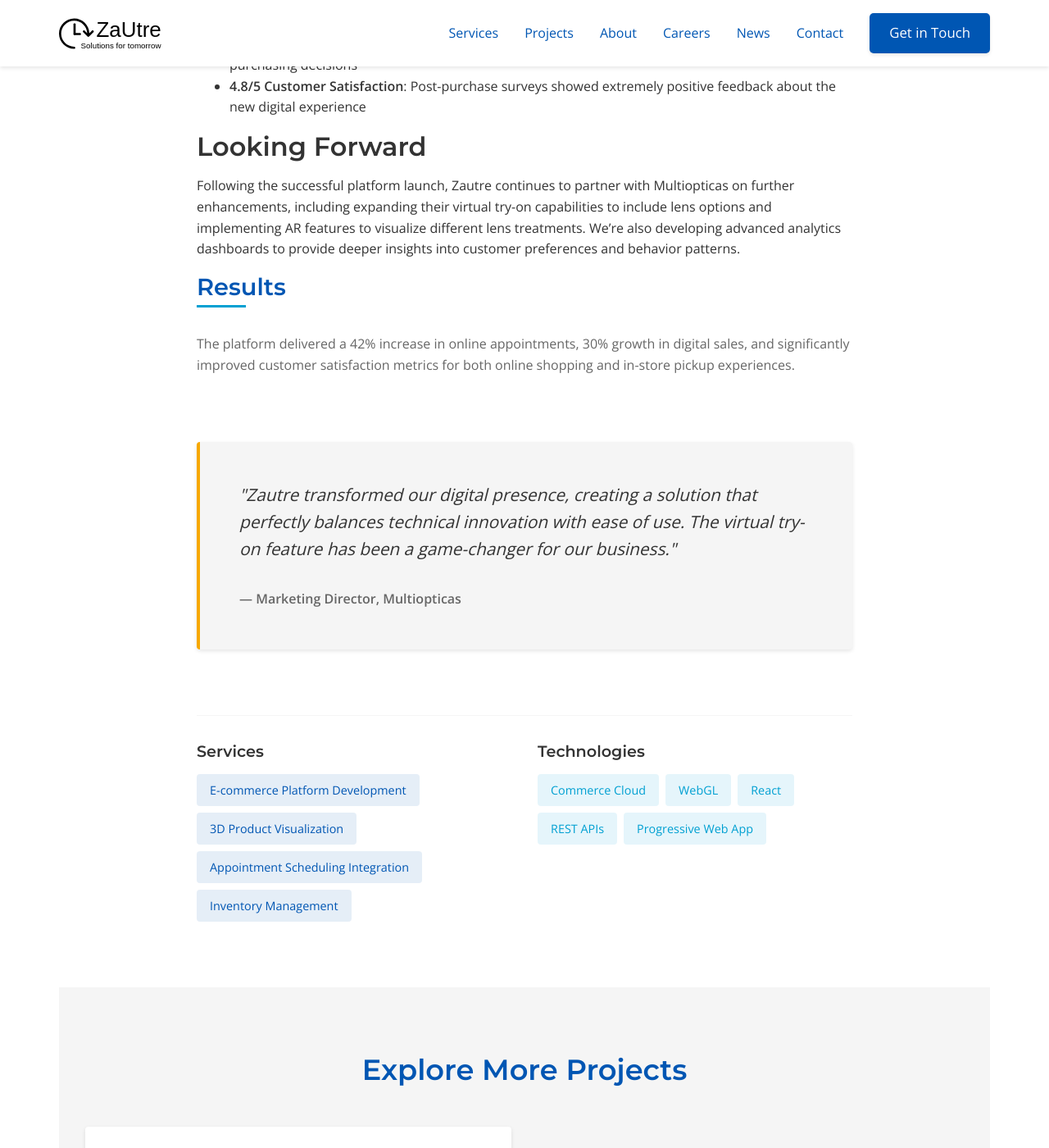
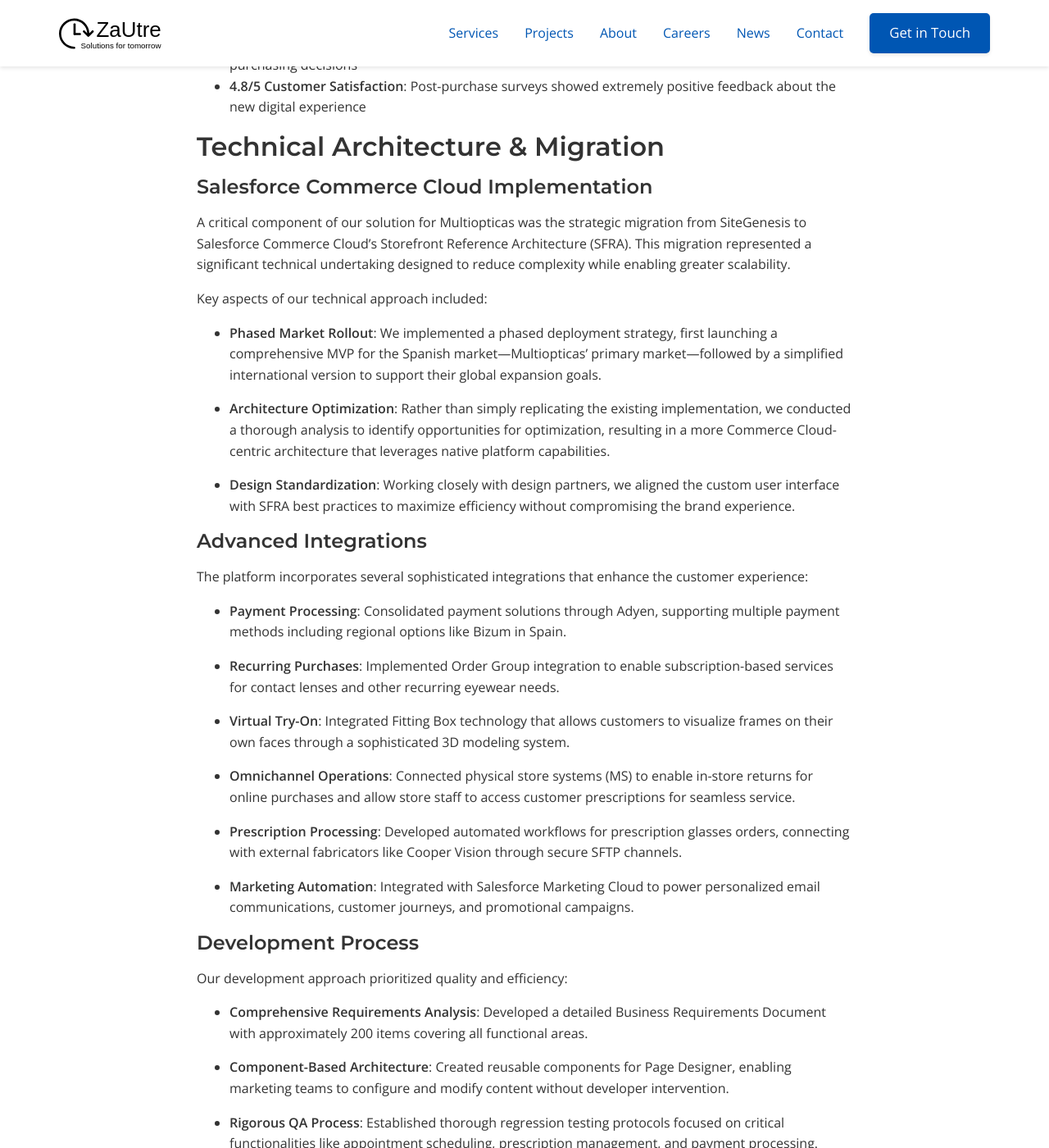
Before and after one commit to ZaUtre/zautre.com, a Jekyll site: the page built from _projects/multiopticas.md, in a window 1280 px wide and 1400 px high, scrolled down 3534 px. Shown: the whole window at 82% size. Built offline with Jekyll 4.4.1, drawn with Linux system fonts in a browser that asks for light colours; grey boxes are pictures that could not be loaded.

Commit message:
update multiopticas

```diff
--- a/_projects/multiopticas.md
+++ b/_projects/multiopticas.md
@@ -91,6 +91,46 @@
 - **25% Reduction in Return Rate**: Virtual try-on technology helped customers make more confident purchasing decisions
 - **4.8/5 Customer Satisfaction**: Post-purchase surveys showed extremely positive feedback about the new digital experience
 
+## Technical Architecture & Migration
+
+### Salesforce Commerce Cloud Implementation
+
+A critical component of our solution for Multiopticas was the strategic migration from SiteGenesis to Salesforce Commerce Cloud's Storefront Reference Architecture (SFRA). This migration represented a significant technical undertaking designed to reduce complexity while enabling greater scalability.
+
+Key aspects of our technical approach included:
+
+- **Phased Market Rollout**: We implemented a phased deployment strategy, first launching a comprehensive MVP for the Spanish market—Multiopticas' primary market—followed by a simplified international version to support their global expansion goals.
+
+- **Architecture Optimization**: Rather than simply replicating the existing implementation, we conducted a thorough analysis to identify opportunities for optimization, resulting in a more Commerce Cloud-centric architecture that leverages native platform capabilities.
+
+- **Design Standardization**: Working closely with design partners, we aligned the custom user interface with SFRA best practices to maximize efficiency without compromising the brand experience.
+
+### Advanced Integrations
+
+The platform incorporates several sophisticated integrations that enhance the customer experience:
+
+- **Payment Processing**: Consolidated payment solutions through Adyen, supporting multiple payment methods including regional options like Bizum in Spain.
+
+- **Recurring Purchases**: Implemented Order Group integration to enable subscription-based services for contact lenses and other recurring eyewear needs.
+
+- **Virtual Try-On**: Integrated Fitting Box technology that allows customers to visualize frames on their own faces through a sophisticated 3D modeling system.
+
+- **Omnichannel Operations**: Connected physical store systems (MS) to enable in-store returns for online purchases and allow store staff to access customer prescriptions for seamless service.
+
+- **Prescription Processing**: Developed automated workflows for prescription glasses orders, connecting with external fabricators like Cooper Vision through secure SFTP channels.
+
+- **Marketing Automation**: Integrated with Salesforce Marketing Cloud to power personalized email communications, customer journeys, and promotional campaigns.
+
+### Development Process
+
+Our development approach prioritized quality and efficiency:
+
+- **Comprehensive Requirements Analysis**: Developed a detailed Business Requirements Document with approximately 200 items covering all functional areas.
+
+- **Component-Based Architecture**: Created reusable components for Page Designer, enabling marketing teams to configure and modify content without developer intervention.
+
+- **Rigorous QA Process**: Established thorough regression testing protocols focused on critical functionalities like appointment scheduling, prescription management, and payment processing.
+
 ## Looking Forward
 
 Following the successful platform launch, Zautre continues to partner with Multiopticas on further enhancements, including expanding their virtual try-on capabilities to include lens options and implementing AR features to visualize different lens treatments. We're also developing advanced analytics dashboards to provide deeper insights into customer preferences and behavior patterns.
```
